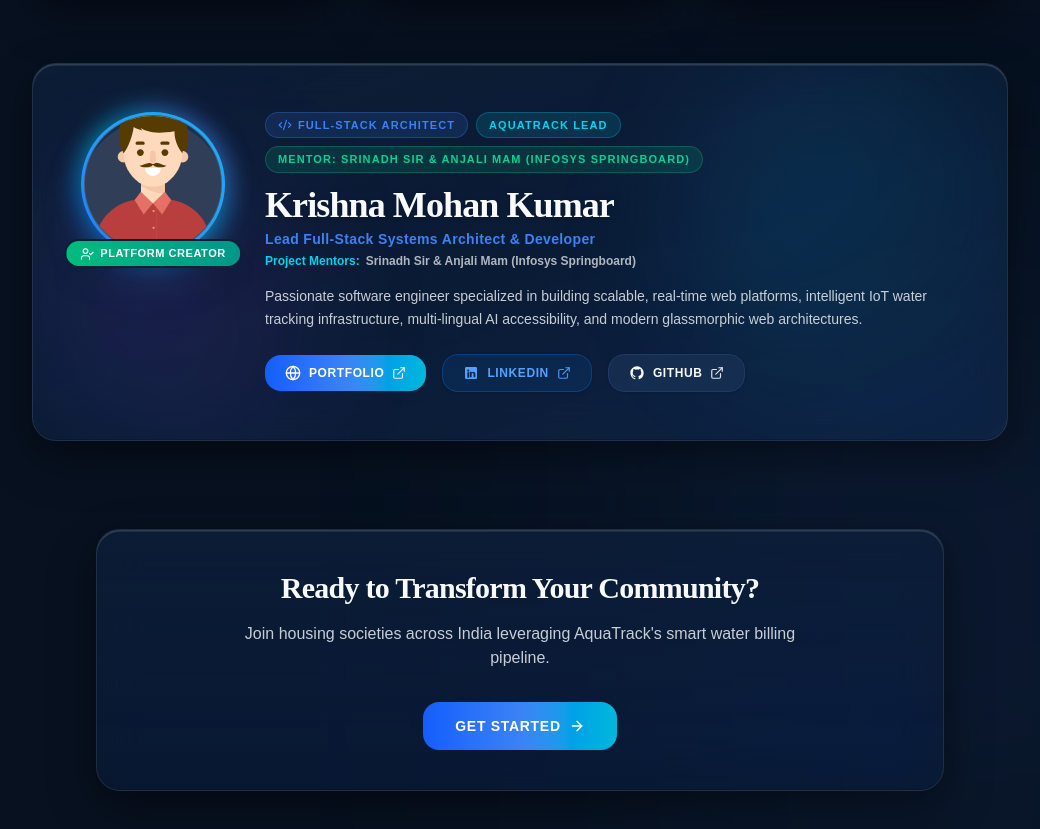
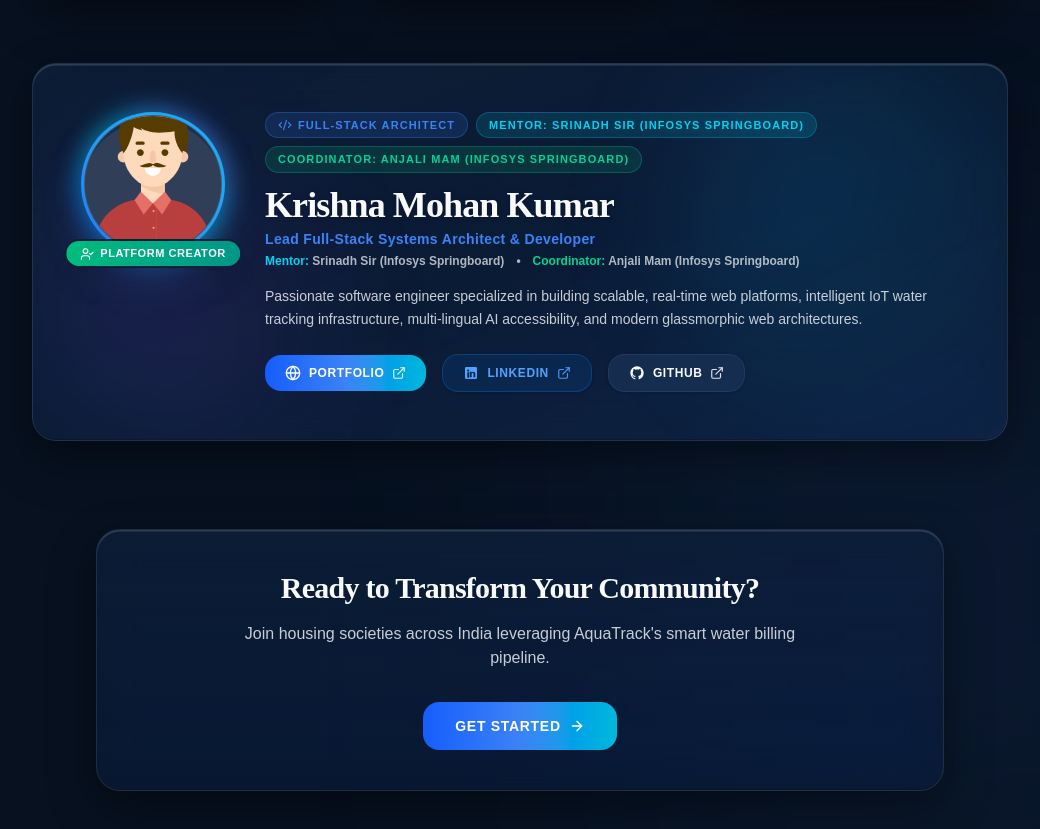
Before and after one commit to Deo-Mohan/AquaTrack, a React (Vite) app in the folder frontend/: page /about in a window 1280 px wide. Shown: the part 897-1726 px from the top of the page, without its empty margins (120-1160 px from the left). Built offline with nearby package versions, Linux system fonts and the light colour scheme.

Commit message:
Docs: Explicitly set Srinadh Sir as Mentor and Anjali Mam as Coordinator in AboutPage

```diff
--- a/frontend/src/pages/AboutPage.jsx
+++ b/frontend/src/pages/AboutPage.jsx
@@ -22,7 +22,8 @@
   const developerDetails = {
     name: "Krishna Mohan Kumar",
     role: "Lead Full-Stack Systems Architect & Developer",
-    mentors: "Srinadh Sir & Anjali Mam (Infosys Springboard)",
+    mentor: "Srinadh Sir (Infosys Springboard)",
+    coordinator: "Anjali Mam (Infosys Springboard)",
     bio: "Passionate software engineer specialized in building scalable, real-time web platforms, intelligent IoT water tracking infrastructure, multi-lingual AI accessibility, and modern glassmorphic web architectures.",
     portfolio: "https://krishnamohandeo.netlify.app",
     linkedin: "https://www.linkedin.com/in/krishna-mohan-kumar/",
@@ -190,10 +191,10 @@
                     <Code2 className="w-3.5 h-3.5" /> Full-Stack Architect
                   </span>
                   <span className="inline-flex items-center gap-1.5 px-3 py-1 rounded-full bg-cyan-500/15 border border-cyan-500/30 text-cyan-400 text-[11px] font-extrabold uppercase tracking-widest backdrop-blur-md">
-                    AquaTrack Lead
+                    Mentor: {developerDetails.mentor}
                   </span>
                   <span className="inline-flex items-center gap-1.5 px-3 py-1 rounded-full bg-emerald-500/15 border border-emerald-500/30 text-emerald-400 text-[11px] font-extrabold uppercase tracking-widest backdrop-blur-md">
-                    Mentor: {developerDetails.mentors}
+                    Coordinator: {developerDetails.coordinator}
                   </span>
                 </div>
 
@@ -203,9 +204,11 @@
                 <p className="text-xs sm:text-sm text-primary font-extrabold mb-1 tracking-wide">
                   {developerDetails.role}
                 </p>
-                <p className="text-xs text-text/70 font-bold mb-4 flex items-center justify-center md:justify-start gap-1.5">
-                  <span className="text-cyan-400 font-extrabold">Project Mentors:</span> {developerDetails.mentors}
-                </p>
+                <div className="text-xs text-text/70 font-bold mb-4 flex flex-wrap items-center justify-center md:justify-start gap-3">
+                  <span><span className="text-cyan-400 font-extrabold">Mentor:</span> {developerDetails.mentor}</span>
+                  <span>•</span>
+                  <span><span className="text-emerald-400 font-extrabold">Coordinator:</span> {developerDetails.coordinator}</span>
+                </div>
                 <p className="text-sm text-text/80 leading-relaxed font-medium mb-6 max-w-2xl">
                   {developerDetails.bio}
                 </p>
```
